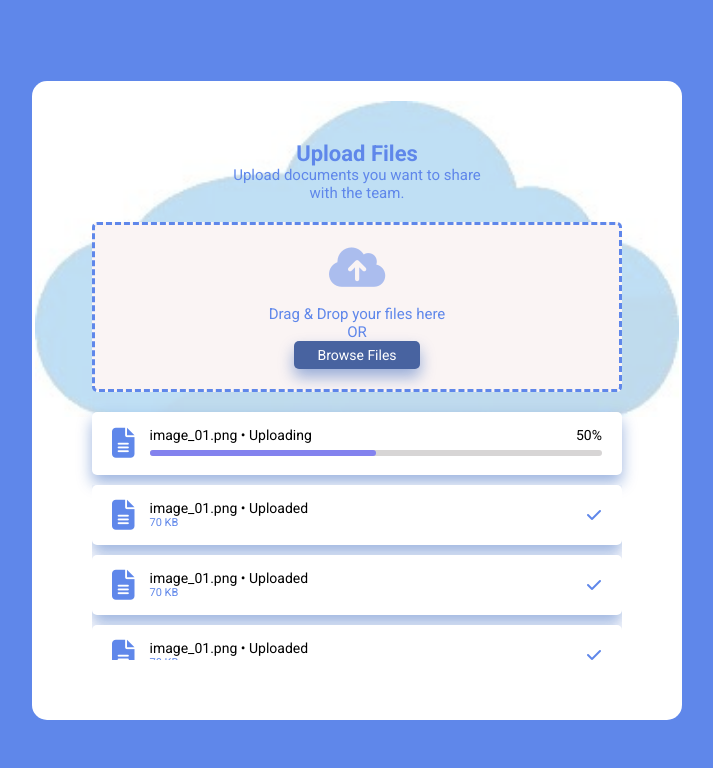
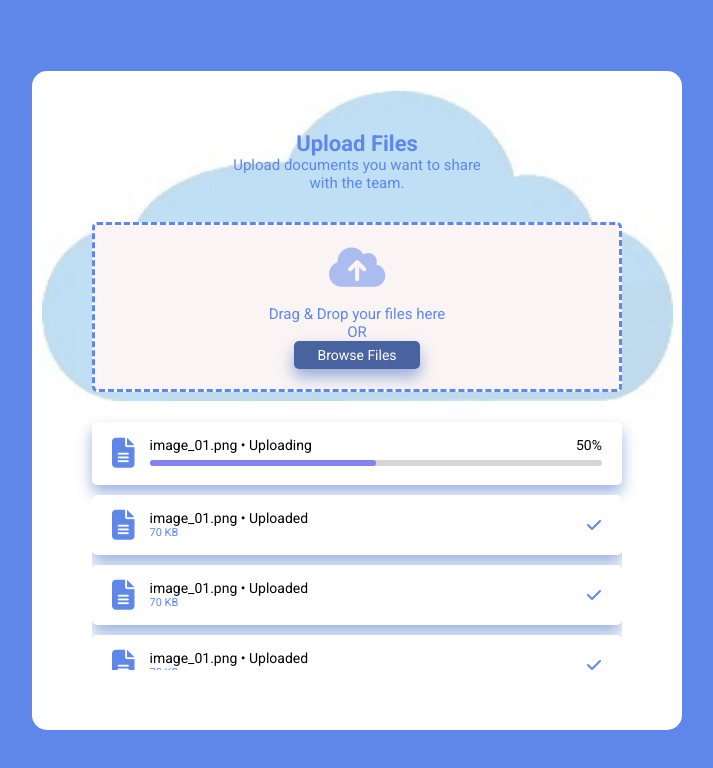
Before and after one commit to mherring11/simple-file-uploader, a plain HTML site: page index.html in a window 1280 px wide. Shown: the whole page, without its empty margins (283-996 px from the left). Drawn offline with Linux system fonts and the light colour scheme.

Commit message:
fixing size

```diff
--- a/assets/css/style.css
+++ b/assets/css/style.css
@@ -33,7 +33,7 @@ body {
     background-repeat: no-repeat;
     max-height: 100%;
     background-position-y: 20px;
-    background-size: 99%;
+    background-size: 97%;
 
 }
 
@@ -47,7 +47,7 @@ body {
 .container form {
     border: 3px dashed #5f87ea;
     height: 170px;
-    margin:20px 0;
+    margin:30px 0;
     display: flex;
     align-items: center;
     justify-content: center;
```
